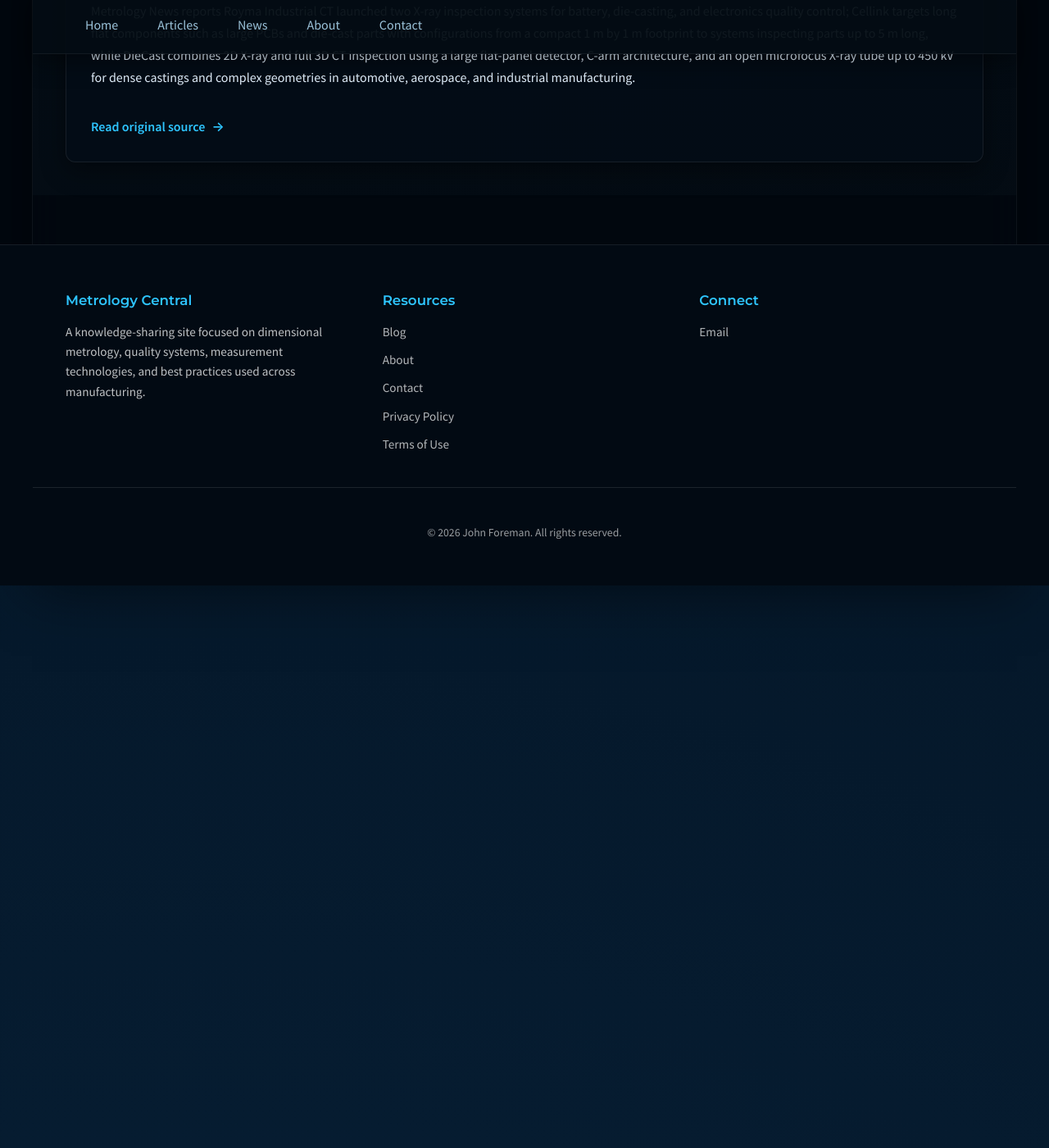
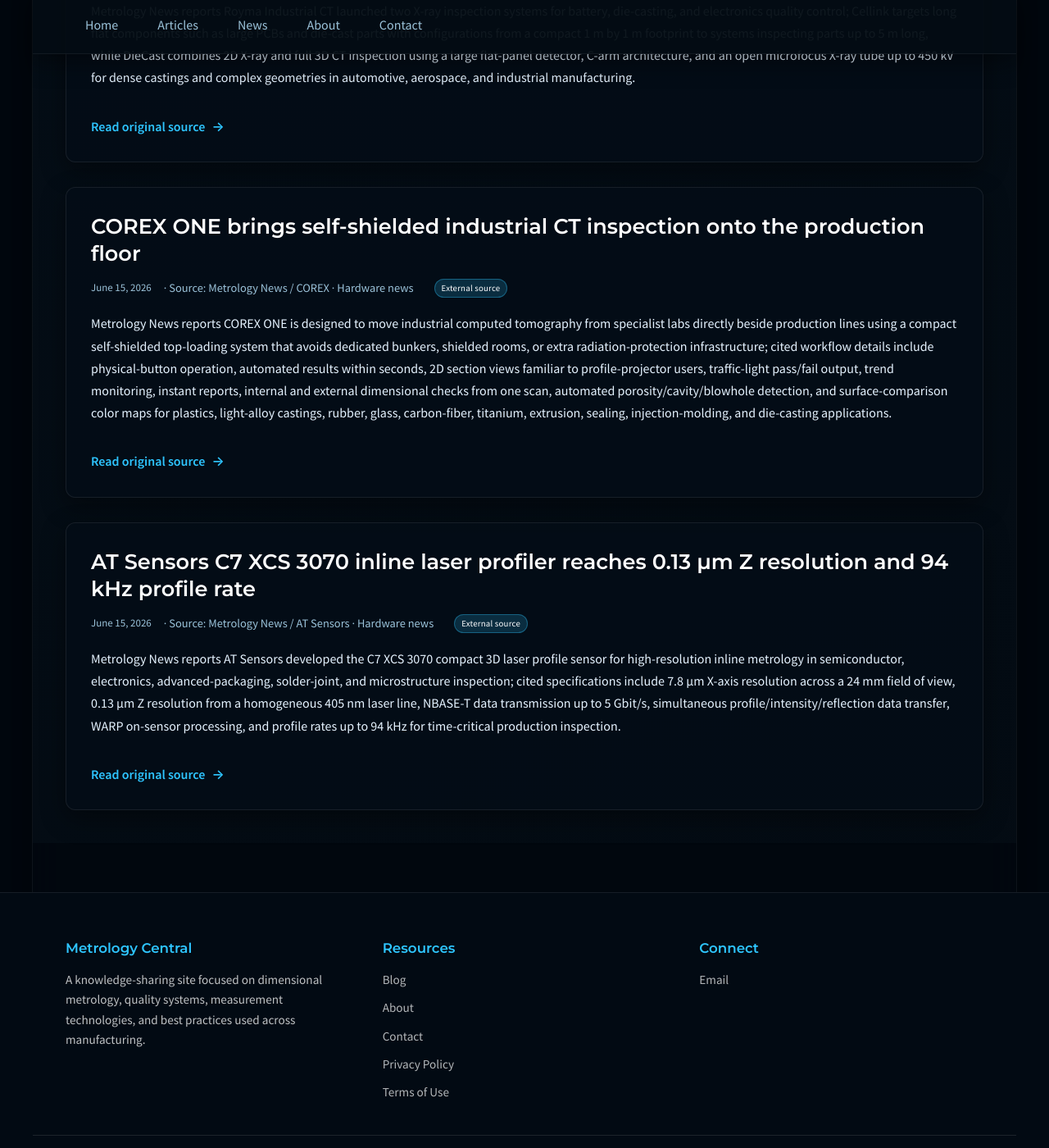
Before and after one commit to JohnForeman/MetrologyCentral, a Jekyll site: the page built from news.md, in a window 1280 px wide and 1400 px high, scrolled down 11810 px. Shown: the whole window at 82% size. Built offline with Jekyll 4.4.1, drawn with Linux system fonts in a browser that asks for light colours; before the commit the page ends 12524 px from its top, so only the background shows below that.

Commit message:
Update high-signal manufacturing news

```diff
--- a/_data/news.yml
+++ b/_data/news.yml
@@ -1536,18 +1536,81 @@
     to qualification of heat-resistant materials for jet-engine, nuclear, and other
     advanced-manufacturing applications.
   url: https://www.nist.gov/news-events/news/2026/06/nist-researchers-discover-new-way-whisk-alloys-together-lasers
-
 - date: '2026-06-09'
-  title: Mitutoyo MPP-002 and MTP-002 CMM probes target higher-accuracy automated scanning and touch-trigger workflows
+  title: Mitutoyo MPP-002 and MTP-002 CMM probes target higher-accuracy automated
+    scanning and touch-trigger workflows
   source: Metrology News / Mitutoyo
   sector: scientific_metrology
   kind: hardware_news
-  summary: Metrology News reports Mitutoyo announced two new CMM probes, the MPP-002 small high-accuracy scanning probe and MTP-002 small high-accuracy touch-trigger probe, with deliveries scheduled to begin in September 2026; cited specifics include high-speed scanning control, proprietary sensing technology, independent XY and Z-axis detection springs to reduce mechanical wear, support for multiple stylus lengths from one probe body, an ultra-compact 13.5 mm diameter touch-trigger probe, software-based sensitivity adjustment to reduce false triggering with long styli or vibration, and automatic stylus-change compatibility for unattended inspection routines.
+  summary: Metrology News reports Mitutoyo announced two new CMM probes, the MPP-002
+    small high-accuracy scanning probe and MTP-002 small high-accuracy touch-trigger
+    probe, with deliveries scheduled to begin in September 2026; cited specifics include
+    high-speed scanning control, proprietary sensing technology, independent XY and
+    Z-axis detection springs to reduce mechanical wear, support for multiple stylus
+    lengths from one probe body, an ultra-compact 13.5 mm diameter touch-trigger probe,
+    software-based sensitivity adjustment to reduce false triggering with long styli
+    or vibration, and automatic stylus-change compatibility for unattended inspection
+    routines.
   url: https://metrology.news/mitutoyo-unveils-advanced-scanning-and-touch-trigger-probes-for-cmms/
 - date: '2026-06-09'
-  title: Royma Cellink and DieCast add scalable 2D X-ray and 450 kV CT inspection for batteries, castings, and electronics
+  title: Royma Cellink and DieCast add scalable 2D X-ray and 450 kV CT inspection
+    for batteries, castings, and electronics
   source: Metrology News / Royma Industrial CT
   sector: scientific_metrology
   kind: hardware_news
-  summary: Metrology News reports Royma Industrial CT launched two X-ray inspection systems for battery, die-casting, and electronics quality control; Cellink targets long flat components such as large PCBs and die-cast parts with configurations from a compact 1 m by 1 m footprint to systems inspecting parts up to 5 m long, while DieCast combines 2D X-ray and full 3D CT inspection using a large flat-panel detector, C-arm architecture, and an open microfocus X-ray tube up to 450 kV for dense castings and complex geometries in automotive, aerospace, and industrial manufacturing.
+  summary: Metrology News reports Royma Industrial CT launched two X-ray inspection
+    systems for battery, die-casting, and electronics quality control; Cellink targets
+    long flat components such as large PCBs and die-cast parts with configurations
+    from a compact 1 m by 1 m footprint to systems inspecting parts up to 5 m long,
+    while DieCast combines 2D X-ray and full 3D CT inspection using a large flat-panel
+    detector, C-arm architecture, and an open microfocus X-ray tube up to 450 kV for
+    dense castings and complex geometries in automotive, aerospace, and industrial
+    manufacturing.
   url: https://metrology.news/royma-industrial-ct-launches-new-x-ray-inspection-systems/
+- date: '2026-06-15'
+  title: COREX ONE brings self-shielded industrial CT inspection onto the production
+    floor
+  source: Metrology News / COREX
+  sector: scientific_metrology
+  kind: hardware_news
+  summary: Metrology News reports COREX ONE is designed to move industrial computed
+    tomography from specialist labs directly beside production lines using a compact
+    self-shielded top-loading system that avoids dedicated bunkers, shielded rooms,
+    or extra radiation-protection infrastructure; cited workflow details include physical-button
+    operation, automated results within seconds, 2D section views familiar to profile-projector
+    users, traffic-light pass/fail output, trend monitoring, instant reports, internal
+    and external dimensional checks from one scan, automated porosity/cavity/blowhole
+    detection, and surface-comparison color maps for plastics, light-alloy castings,
+    rubber, glass, carbon-fiber, titanium, extrusion, sealing, injection-molding,
+    and die-casting applications.
+  url: https://metrology.news/corex-one-brings-industrial-ct-inspection-directly-to-the-production-floor/
+- date: '2026-06-15'
+  title: AT Sensors C7 XCS 3070 inline laser profiler reaches 0.13 µm Z resolution
+    and 94 kHz profile rate
+  source: Metrology News / AT Sensors
+  sector: scientific_metrology
+  kind: hardware_news
+  summary: Metrology News reports AT Sensors developed the C7 XCS 3070 compact 3D
+    laser profile sensor for high-resolution inline metrology in semiconductor, electronics,
+    advanced-packaging, solder-joint, and microstructure inspection; cited specifications
+    include 7.8 µm X-axis resolution across a 24 mm field of view, 0.13 µm Z resolution
+    from a homogeneous 405 nm laser line, NBASE-T data transmission up to 5 Gbit/s,
+    simultaneous profile/intensity/reflection data transfer, WARP on-sensor processing,
+    and profile rates up to 94 kHz for time-critical production inspection.
+  url: https://metrology.news/at-sensors-advances-inline-metrology-with-ultra-high-resolution-c7-xcs-3070/
+- date: '2026-06-15'
+  title: Octave quality survey finds 47% of manufacturers already use AI in quality
+    and 71% plan higher 2026 quality spend
+  source: Metrology News / Octave
+  sector: industrial_manufacturing
+  kind: industry_news
+  summary: Metrology News reports Octave released its 2026 Pulse of Quality in Manufacturing
+    survey covering 2,263 managers and directors at 1,000-to-50,000-plus employee
+    manufacturers in the U.S., U.K., and Germany; cited findings include 47% currently
+    using AI in quality processes versus 33% in 2025, 43% planning AI deployment within
+    two years, 51% of AI users applying generative AI or LLMs, top quality use cases
+    of document automation at 48%, defect detection at 44%, and training at 46%, plus
+    71% expecting quality spending to rise in 2026, 75% reporting a product recall
+    in the past five years, and 85% saying skills shortages negatively affect product
+    quality.
+  url: https://metrology.news/pulse-of-quality-in-manufacturing-2026-survey-reveals-surge-in-ai-adoption/
```
